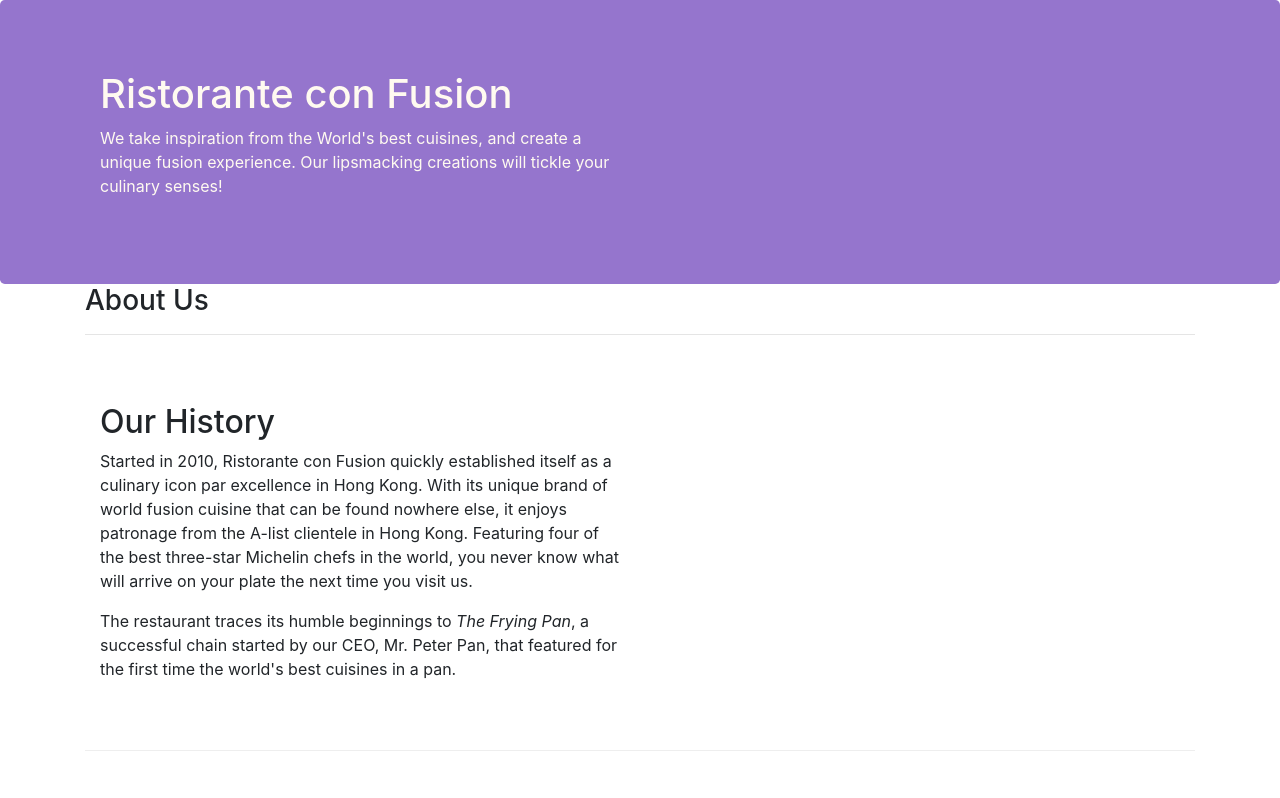
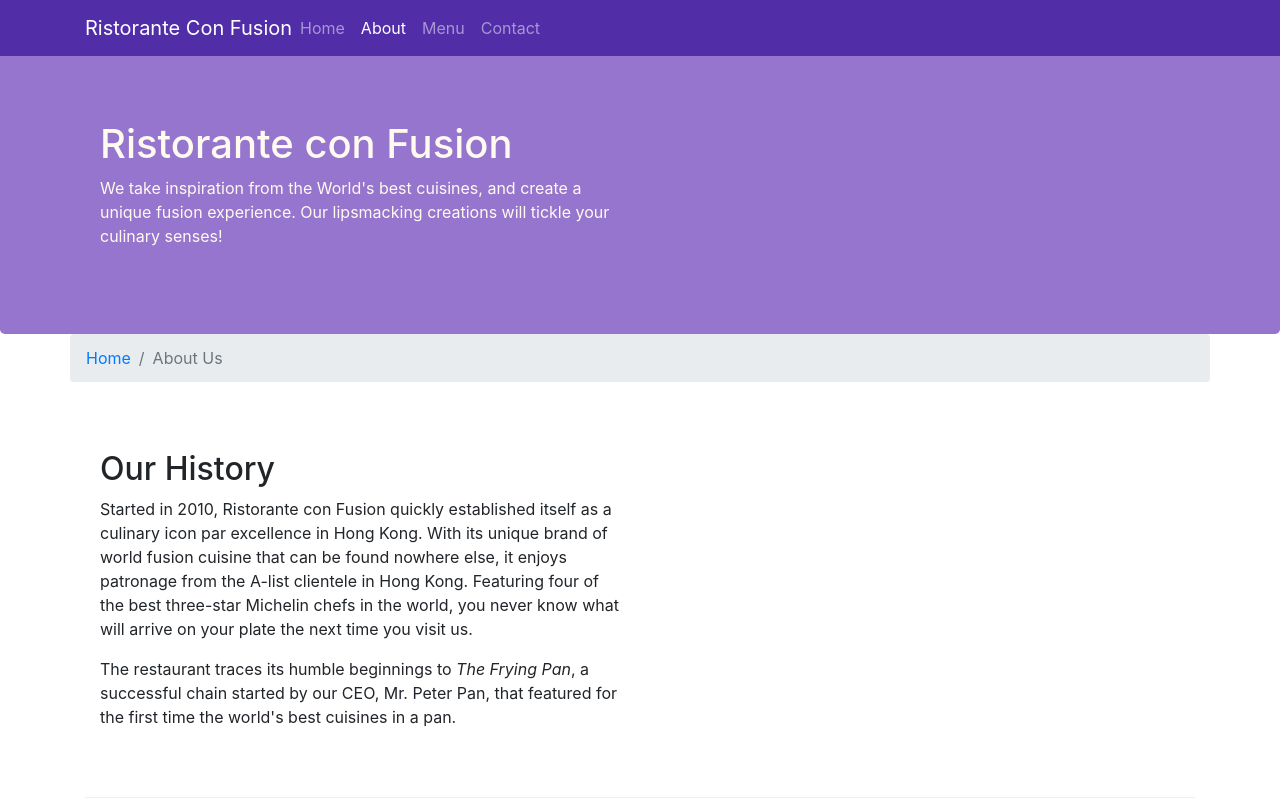
Before and after one commit to OlhaTereshchuk/conFusion, a website: page aboutus.html in a window 1280 px wide. Shown: the top 798 px of the page. Drawn offline with nearby package versions, Linux system fonts and the light colour scheme.

Commit message:
navbar and breadcrumbs

```diff
--- a/CSS/styles.css
+++ b/CSS/styles.css
@@ -28,3 +28,12 @@
 	margin: 0px auto:
 	color: #0F0F0F;
 }
+
+body {
+	padding: 50px 0px 0px 0px;
+	z-index: 0;
+}
+
+.navbar-dark {
+     background-color: #512DA8;
+}
--- a/aboutus.html
+++ b/aboutus.html
@@ -15,6 +15,22 @@
 </head>
 
 <body>
+	<nav class="navbar navbar-dark navbar-expand-sm fixed-top">
+	    <div class="container">
+			<button class="navbar-toggler" type="button" data-toggle="collapse" data-target="#Navbar">
+                <span class="navbar-toggler-icon"></span>
+            </button>
+           <a class="navbar-brand mr-auto" href="./index.html">Ristorante Con Fusion</a>
+		   <div class="collapse navbar-collapse" id="Navbar">
+                <ul class="navbar-nav mr-auto">
+                    <li class="nav-item"><a class="nav-link" href="./index.html">Home</a></li>
+                    <li class="nav-item active"><a class="nav-link" href="#">About</a></li>
+                    <li class="nav-item"><a class="nav-link" href="#">Menu</a></li>
+                    <li class="nav-item"><a class="nav-link" href="#">Contact</a></li>
+                </ul>
+			</div>
+        </div>
+	</nav>
 
     <header class="jumbotron">
         <div class="container">
@@ -31,10 +47,10 @@
 
     <div class="container">
         <div class="row">
-            <div class="col-12">
-               <h3>About Us</h3>
-               <hr>
-            </div>
+            <ol class="col-12 breadcrumb">
+                <li class="breadcrumb-item"><a href="./index.html">Home</a></li>
+                <li class="breadcrumb-item active">About Us</li>
+            </ol>
         </div>
 
         <div class="row row-content  align-items-center">
@@ -70,7 +86,7 @@
                 <div class="col-4 offset-1 col-sm-2">
                     <h5>Links</h5>
                     <ul class="list-unstyled">
-                        <li><a href="#">Home</a></li>
+                        <li><a href="./index.html">Home</a></li>
                         <li><a href="#">About</a></li>
                         <li><a href="#">Menu</a></li>
                         <li><a href="#">Contact</a></li>
```
Also changed, not shown: index.html (+17 -1 lines).
